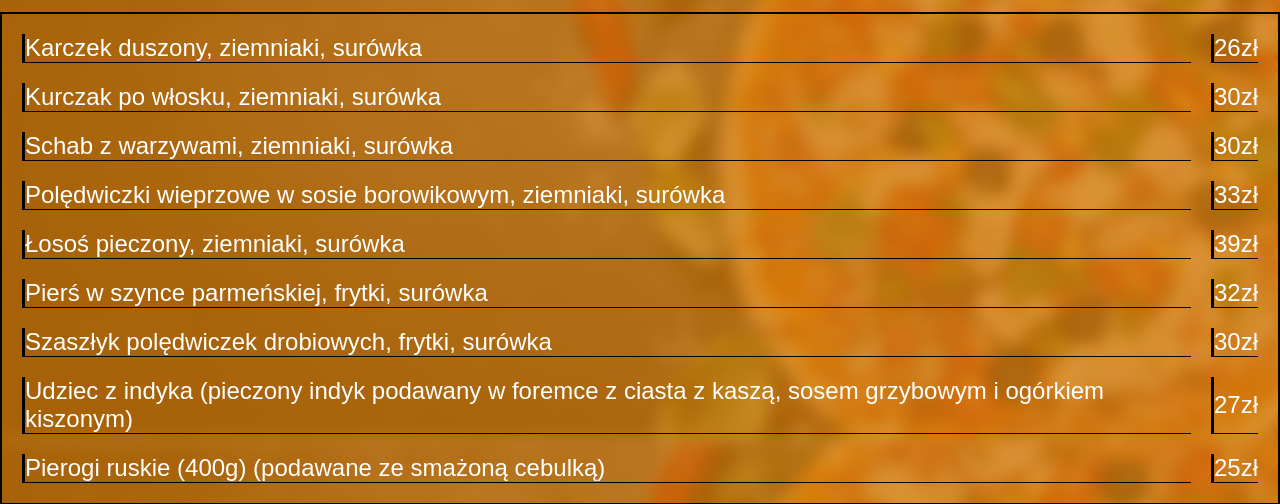
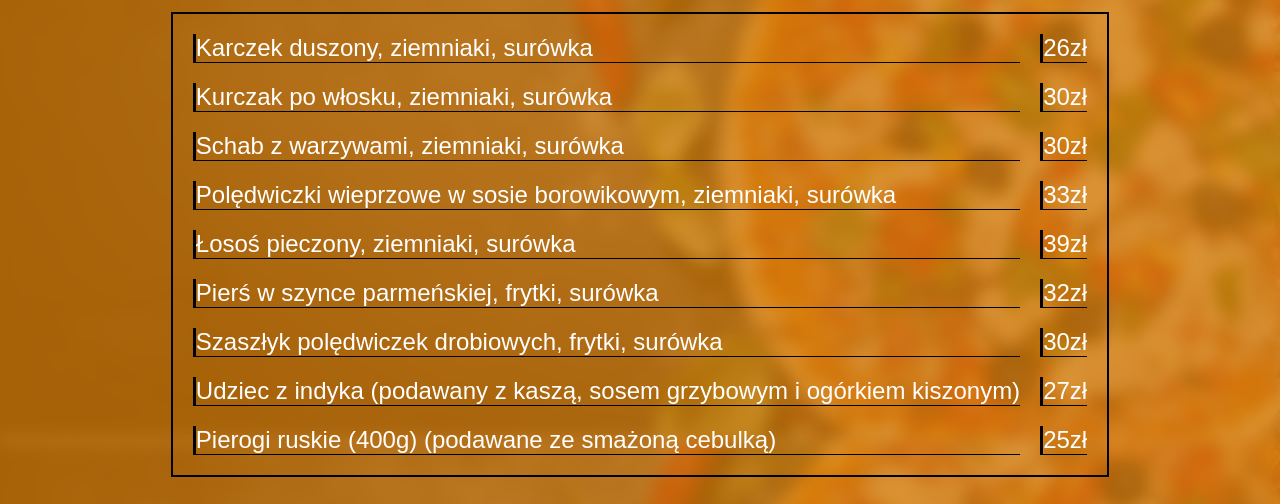
Before and after one commit to Drzewek28/Ortigia, a plain HTML site: page dania.html in a window 1280 px wide. Shown: the part 228-732 px from the top of the page. Drawn offline with Linux system fonts and the light colour scheme.

Commit message:
Update dania.html

```diff
--- a/dania.html
+++ b/dania.html
@@ -84,7 +84,7 @@
 
           <tr>
             <td>
-              Udziec z indyka (pieczony indyk podawany w foremce z ciasta z kaszą, sosem grzybowym i ogórkiem kiszonym)
+              Udziec z indyka (podawany z kaszą, sosem grzybowym i ogórkiem kiszonym)
             </td>
             <td>27zł</td>
           </tr>
```
